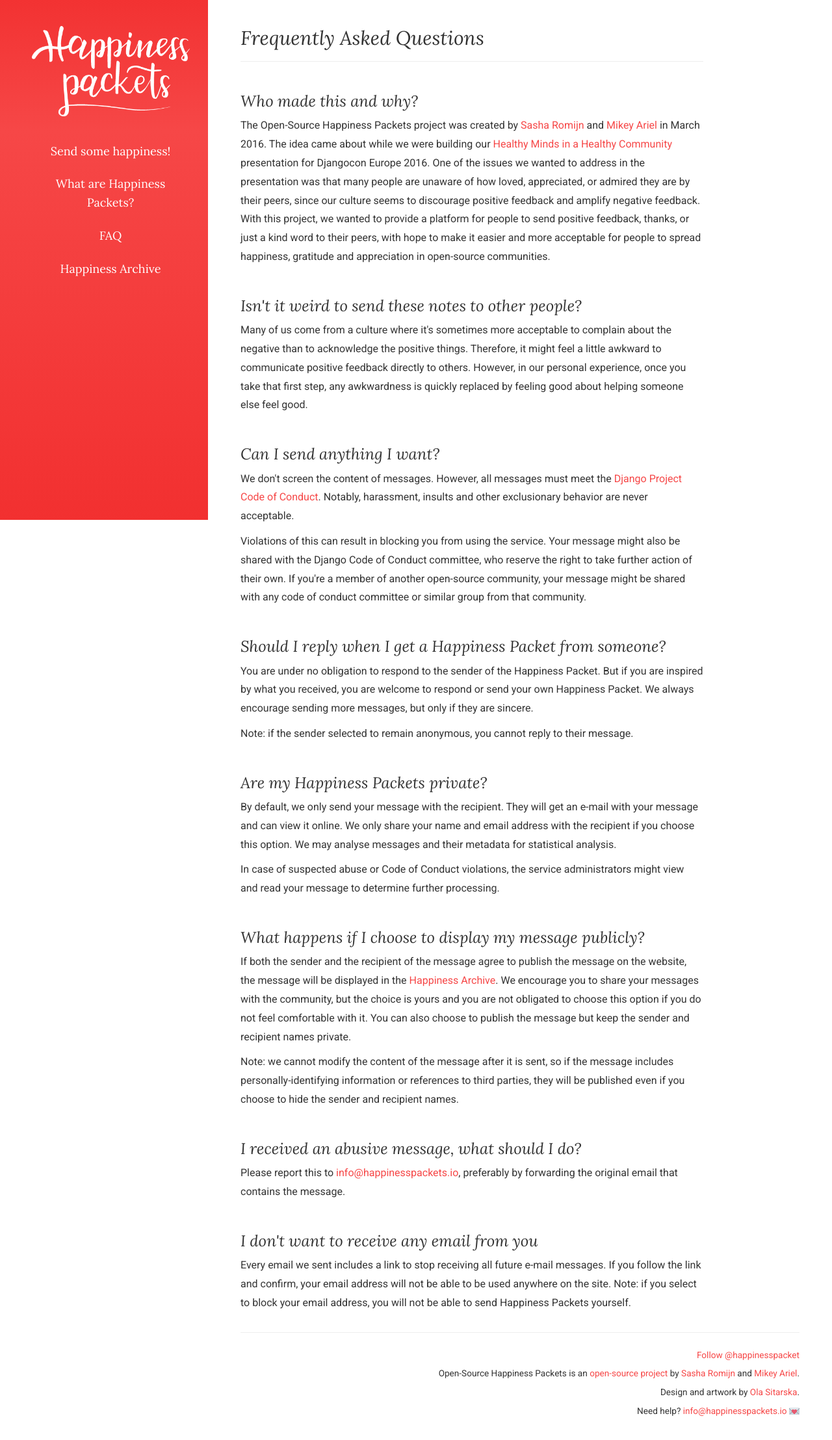
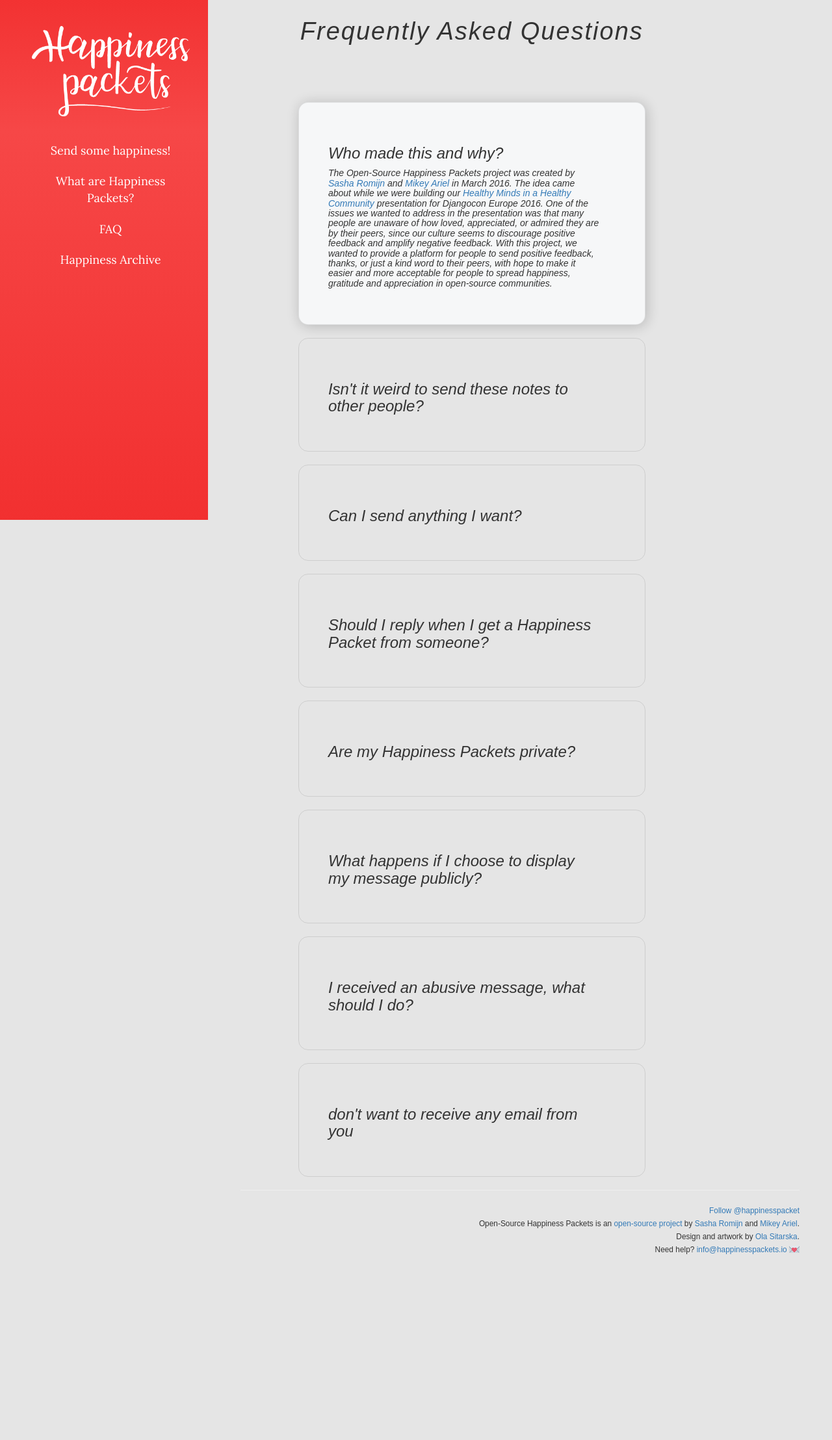
Before and after one commit to happinesspackets/happinesspackets, a Django app: template templates/messaging/faq.html in a window 1280 px wide. Shown: the whole page at 65% size. After the commit the page ends 1930 px from the top, so only its background shows below. Run offline with Django 3.2, Linux system fonts and the light colour scheme; the template is opened without the code that fills it, so the values that code supplies are empty; some libraries are stand-ins or nearby versions.

Commit message:
modified the faq template for ux purpose

```diff
--- a/templates/messaging/faq.html
+++ b/templates/messaging/faq.html
@@ -1,14 +1,26 @@
 {% extends 'base.html' %}
 
 {% block content %}
-<div id="faq">
-    <div class="page-header">
+
+
+
+<link rel="shortcut icon" type="image/png" href=""/>
+  <link rel="stylesheet" href="https://maxcdn.bootstrapcdn.com/bootstrap/3.3.6/css/bootstrap.min.css">
+    <link href='https://fonts.googleapis.com/css?family=Satisfy' rel='stylesheet' type='text/css'>
+    <link href='https://fonts.googleapis.com/css?family=Satisfy' rel='stylesheet' type='text/css'>
+    <link rel="stylesheet" type="text/css" href=""/>
+    <link href="https://stackpath.bootstrapcdn.com/font-awesome/4.7.0/css/font-awesome.min.css" rel="stylesheet" integrity="sha384-wvfXpqpZZVQGK6TAh5PVlGOfQNHSoD2xbE+QkPxCAFlNEevoEH3Sl0sibVcOQVnN" crossorigin="anonymous">
+    <script src="https://ajax.googleapis.com/ajax/libs/jquery/1.12.0/jquery.min.js"></script>
+    <script src="http://maxcdn.bootstrapcdn.com/bootstrap/3.3.6/js/bootstrap.min.js"></script>
+
+
+
 <h2>Frequently Asked Questions</h2>
-    </div>
 
-    <h3>Who made this and why?</h3>
-    <p>
-        The Open-Source Happiness Packets project was created by <a href="https://twitter.com/mxsash">Sasha Romijn</a> and
+<details open>
+  <summary><h3>Who made this and why?</h3></summary>
+  <h5> The Open-Source Happiness Packets project was created by <a href="https://twitter.com/mxsash">Sasha Romijn</a>
+       and
           <a href="https://twitter.com/thatdocslady">Mikey Ariel</a> in March 2016.
           The idea came about while we were building our
           <a href="https://2016.djangocon.eu/speakers/13">Healthy Minds in a Healthy Community</a> presentation
@@ -16,76 +28,196 @@
           people are unaware of how loved, appreciated, or admired they are by their peers, since our culture seems
           to discourage positive feedback and amplify negative feedback. With this project, we wanted to provide a platform
           for people to send positive feedback, thanks, or just a kind word to their peers, with hope to make it
-        easier and more acceptable for people to spread happiness, gratitude and appreciation in open-source communities.
-    </p>
-
-    <h3>Isn't it weird to send these notes to other people?</h3>
-    <p>
-        Many of us come from a culture where it's sometimes more acceptable to complain about the negative than to
+          easier and more acceptable for people to spread happiness, gratitude and appreciation in open-source
+       communities.</h5>
+</details>
+<details>
+  <summary><h3>Isn't it weird to send these notes to other people?</h3>
+</summary>
+  <h5>   Many of us come from a culture where it's sometimes more acceptable to complain about the negative than to
       acknowledge the positive things. Therefore, it might feel a little awkward to communicate positive feedback
       directly to others. However, in our personal experience, once you take that first step, any awkwardness
-        is quickly replaced by feeling good about helping someone else feel good.
-    </p>
+      is quickly replaced by feeling good about helping someone else feel good.</h5>
+</details>
 
-    <h3>Can I send anything I want?</h3>
-    <p>
-        We don't screen the content of messages. However, all messages must meet the
+<details>
+  <summary><h3>Can I send anything I want?</h3>
+</summary>
+  <h5>        We don't screen the content of messages. However, all messages must meet the
           <a href="https://www.djangoproject.com/conduct/">Django Project Code of Conduct</a>.
-        Notably, harassment, insults and other exclusionary behavior are never acceptable.
-    </p>
-    <p>
-        Violations of this can result in blocking you from using the service. Your message might also be shared with
-        the Django Code of Conduct committee, who reserve the right to take further action of their own. If you're a member
-        of another open-source community, your message might be shared with any code of conduct committee or similar group
-        from that community.
-    </p>
+          Notably, harassment, insults and other exclusionary behavior are never acceptable</h5>
+</details>
 
-    <h3>Should I reply when I get a Happiness Packet from someone?</h3>
-    <p>
-        You are under no obligation to respond to the sender of the Happiness Packet. But if you are inspired by what
-        you received, you are welcome to respond or send your own Happiness Packet. We always encourage sending more
-        messages, but only if they are sincere.
-    </p>
-    <p>
-        Note: if the sender selected to remain anonymous, you cannot reply to their message.
-    </p>
+<details>
+  <summary><h3>Should I reply when I get a Happiness Packet from someone?</h3>
+</summary>
+  <h5>        You are under no obligation to respond to the sender of the Happiness Packet. But if you are inspired by
+             what you received, you are welcome to respond or send your own Happiness Packet. We always encourage sending more messages, but only if they are sincere.
 
-    <h3>Are my Happiness Packets private?</h3>
-    <p>
-        By default, we only send your message with the recipient. They will get an e-mail with your message
-        and can view it online. We only share your name and email address with the recipient if you choose this option.
-        We may analyse messages and their metadata for statistical analysis.
-    </p>
-    <p>
-        In case of suspected abuse or Code of Conduct violations, the service administrators might view and read
-        your message to determine further processing.
-    </p>
+  Note: if the sender selected to remain anonymous, you cannot reply to their message.</h5>
+</details>
 
-    <h3>What happens if I choose to display my message publicly?</h3>
-    <p>
-        If both the sender and the recipient of the message agree to publish the message on the website,
-        the message will be displayed in the <a href="{% url 'messaging:archive' %}">Happiness Archive</a>.
-        We encourage you to share your messages with the community,
-        but the choice is yours and you are not obligated to choose this option if you do not feel comfortable with it.
-        You can also choose to publish the message but keep the sender and recipient names private.
-    </p>
-    <p>
-        Note: we cannot modify the content of the message after it is sent, so if the message includes personally-identifying
-        information or references to third parties, they will be published even if you choose to hide the sender and
-        recipient names.
-    </p>
 
-    <h3>I received an abusive message, what should I do?</h3>
-    <p>
-        Please report this to <a href="mailto:info@happinesspackets.io">info@happinesspackets.io</a>, preferably by
-        forwarding the original email that contains the message.
-    </p>
+<details>
+  <summary><h3>Are my Happiness Packets private?</h3>
+</summary>
+  <h5>       By default, we only send your message with the recipient. They will get an e-mail with your message and
+            can view it online. We only share your name and email address with the recipient if you choose this option. We may analyse messages and their metadata for statistical analysis.
 
-    <h3>I don't want to receive any email from you</h3>
-    <p>
-        Every email we sent includes a link to stop receiving all future e-mail messages. If you follow the link
-        and confirm, your email address will not be able to be used anywhere on the site.
-        Note: if you select to block your email address, you will not be able to send Happiness Packets yourself.
-    </p>
-</div>
+  In case of suspected abuse or Code of Conduct violations, the service administrators might view and read your
+             message to determine further processing.</h5>
+</details>
+
+
+<details>
+  <summary><h3>What happens if I choose to display my message publicly?</h3>
+</summary>
+  <h5> If both the sender and the recipient of the message agree to publish the message on the website, the
+               message will be displayed in the Happiness Archive. We encourage you to share your messages with the community, but the choice is yours and you are not obligated to choose this option if you do not feel comfortable with it. You can also choose to publish the message but keep the sender and recipient names private.
+      <br>
+      <br>
+  Note: we cannot modify the content of the message after it is sent, so if the message includes personally-identifying information or references to third parties, they will be published even if you choose to hide the sender and recipient names.</h5>
+</details>
+
+
+<details>
+  <summary><h3>I received an abusive message, what should I do?</h3>
+</summary>
+  <h5>  Please report this to fedora.happinesspackets@gmail.com, preferably by forwarding the original email that
+       contains the message.</h5>
+</details>
+
+
+<details>
+  <summary><h3> don't want to receive any email from you</h3>
+</summary>
+  <h5> Every email we sent includes a link to stop receiving all future e-mail messages. If you follow the link and
+      confirm, your email address will not be able to be used anywhere on the site. Note: if you select to block your
+       email address, you will not be able to send Happiness Packets yourself.</h5>
+</details>
+
+
+<style>
+    body {
+  font-family: "IBM Plex Sans", sans-serif;
+  background-color: rgba(0,0,0,.1);
+}
+h2 {
+  margin: 20px auto 80px;
+  font-size: 38px;
+  font-weight: 300;
+  text-align: center;
+  letter-spacing: 2px;
+  line-height: 1.5;
+}
+details {
+  width: 75%;
+  min-height: 5px;
+  max-width: 700px;
+  padding: 45px 70px 45px 45px;
+  margin: 0 auto;
+  position: relative;
+  font-size: 22px;
+  border: 1px solid rgba(0,0,0,.1);
+  border-radius: 15px;
+  box-sizing: border-box;
+  transition: all .3s;
+}
+details + details {
+  margin-top: 20px;
+}
+details[open] {
+  min-height: 50px;
+  background-color: #f6f7f8;
+  box-shadow: 2px 2px 20px rgba(0,0,0,.2);
+}
+details p {
+  color: #96999d;
+  font-weight: 300;
+}
+summary {
+  font-weight: 500;
+  cursor: pointer;
+}
+/* removed outline as for codepen only
+  don't remove focus on elements
+  it's bad accessibility
+  don't be _that_ guy
+*/
+summary:focus {
+  outline: none;
+}
+summary::-webkit-details-marker {
+  display: none
+}
+summary::after {
+  padding: 20px;
+  position: absolute;
+  top: 50%;
+  right: 0;
+  color: rebeccapurple;
+  font-family: "Font Awesome 5 Free";
+  font-size: 15px;
+  font-style: normal;
+  font-variant-caps: normal;
+  -webkit-font-variant-ligatures: normal;
+          font-variant-ligatures: normal;
+  font-weight: 900;
+  text-rendering: auto;
+  -webkit-font-smoothing: antialiased;
+  content: "\f078";
+  -webkit-transform: translateY(-50%);
+          transform: translateY(-50%);
+  transition: .3s ease;
+}
+details[open] summary::after {
+  content: "\f057";
+  font-size: 30px;
+  top: 0;
+  -webkit-transform: translateY(0);
+          transform: translateY(0);
+  transition: .3s ease;
+}
+details[open] summary:hover::after {
+  -webkit-animation: pulse 1s ease;
+          animation: pulse 1s ease;
+}
+@-webkit-keyframes pulse {
+  25% {
+    -webkit-transform: scale(1.1);
+            transform: scale(1.1);
+  }
+  50% {
+    -webkit-transform: scale(1);
+            transform: scale(1);
+  }
+  75% {
+    -webkit-transform: scale(1.1);
+            transform: scale(1.1);
+  }
+  100% {
+    -webkit-transform: scale(1);
+            transform: scale(1);
+  }
+}
+@keyframes pulse {
+  25% {
+    -webkit-transform: scale(1.1);
+            transform: scale(1.1);
+  }
+  50% {
+    -webkit-transform: scale(1);
+            transform: scale(1);
+  }
+  75% {
+    -webkit-transform: scale(1.1);
+            transform: scale(1.1);
+  }
+  100% {
+    -webkit-transform: scale(1);
+            transform: scale(1);
+  }
+}
+</style>
+
 {% endblock content %}
```
Lines whose indentation alone changed are shown as unchanged.
